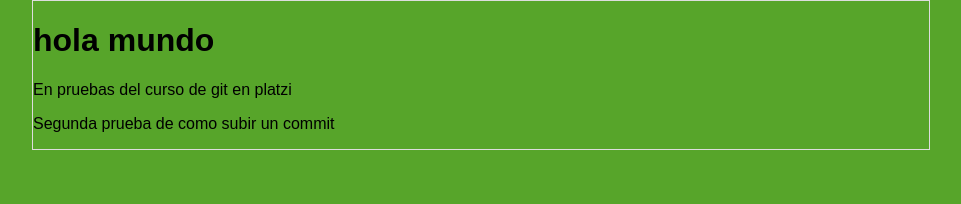
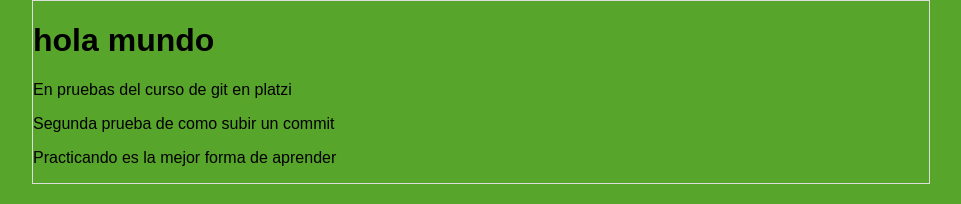
Before and after one commit to duvanfelipe25/proyectoPersonal, a plain HTML site: page index.html in a window 1280 px wide. Shown: the whole page, without its empty margins (159-1120 px from the left). Drawn offline with Linux system fonts and the light colour scheme.

Commit message:
agregando nueco contenido

```diff
--- a/index.html
+++ b/index.html
@@ -19,6 +19,9 @@
          <p>
             Segunda prueba de como subir un commit
            </p>
+           <p>
+            Practicando es la mejor forma de aprender
+           </p>
          <script src="index.js">
 
         </script>
```
